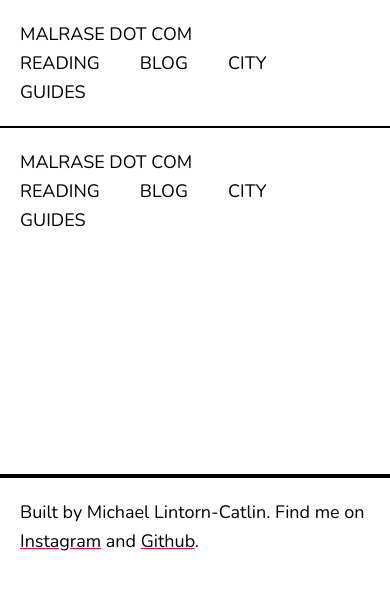
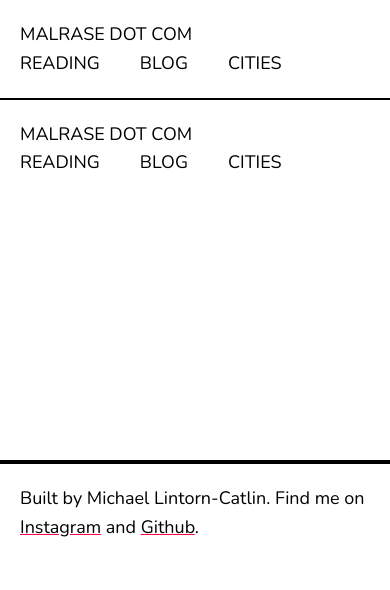
Before and after one commit to malrase/malrasedotcom, a Next.js app: page /components/header in a window 390 px wide. Shown: the top 590 px of the page. Built offline with nearby package versions, Linux system fonts and the light colour scheme.

Commit message:
Shortening the headr for mobile

```diff
--- a/pages/components/header.js
+++ b/pages/components/header.js
@@ -7,7 +7,7 @@ export default function Header() {
       <div className="menu">
         <Link href="/currently-reading">Reading</Link>
         <Link href="/posts">Blog</Link>
-        <Link href="/city-guides">City Guides</Link>
+        <Link href="/city-guides">Cities</Link>
       </div>
     </header>
   )
```
